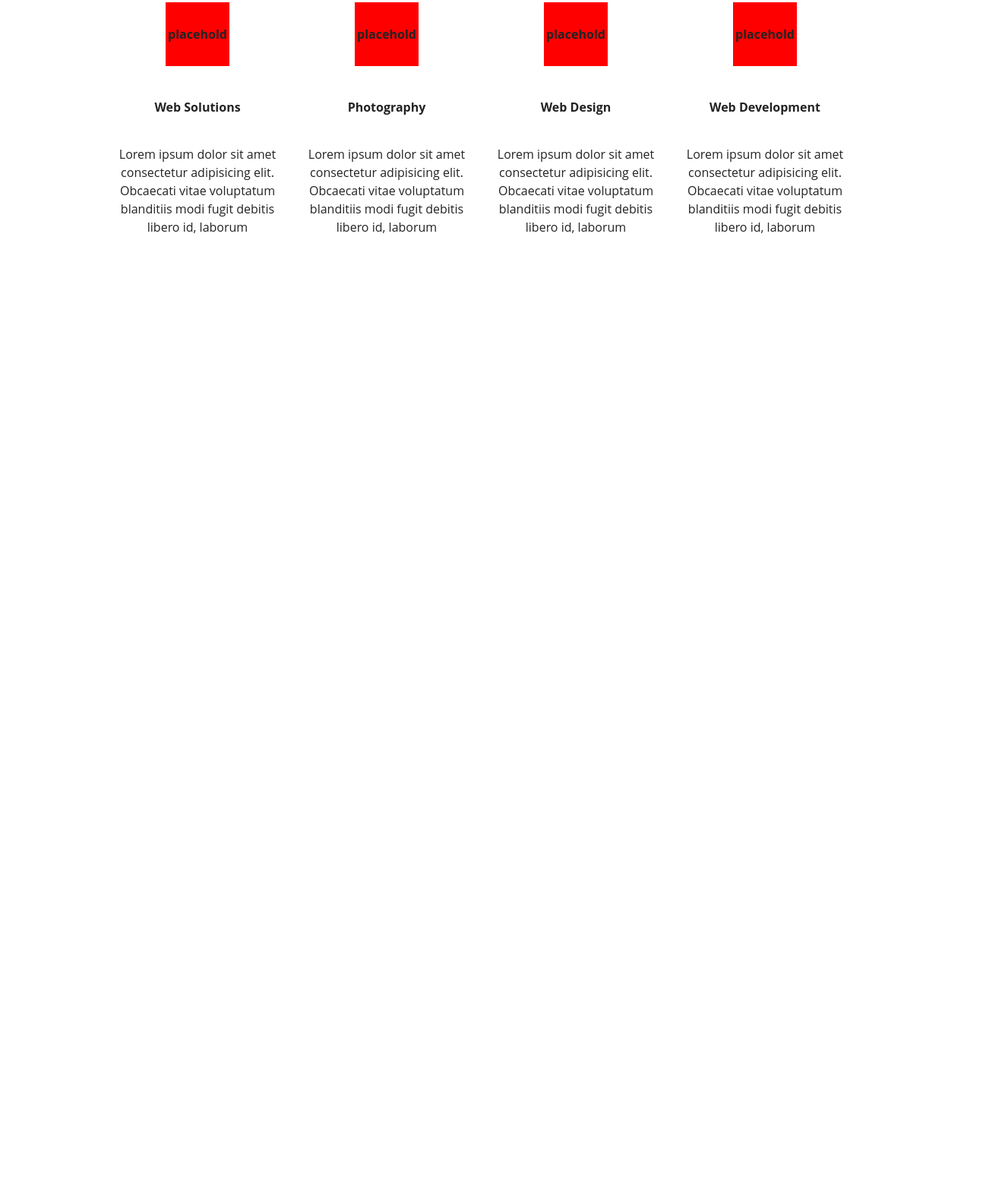
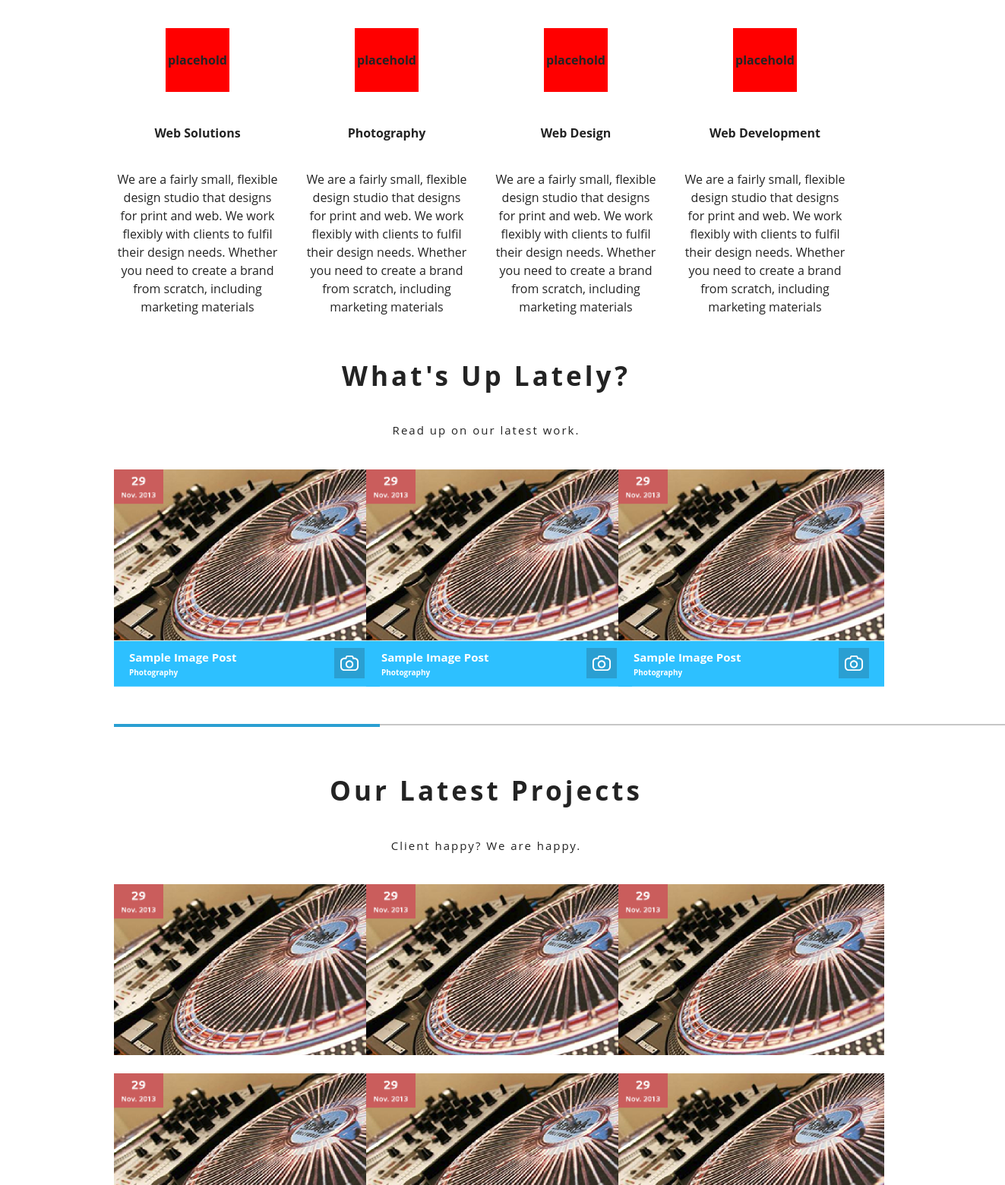
Before and after one commit to trevor-tanlines/project1, a website built with webpack: page metrolicsAssignment/index.html in a window 1280 px wide. Shown: the part 1240-2800 px from the top of the page at 76% size, 1323 px wide, since content can reach past the window. Before the commit the page ends 1575 px from the top, so only its background shows below. Built offline with nearby package versions, Linux system fonts and the light colour scheme.

Commit message:
commit done on Jan31st at 9:56pm

```diff
--- a/metrolicsAssignment/css/style.css
+++ b/metrolicsAssignment/css/style.css
@@ -267,7 +267,7 @@ body {
   align-items: center;
   padding-right: 50px;
   font-size: medium;
-  margin-left: 150px;
+  margin-left: 130px;
 }
 
 .topmenu {
@@ -275,7 +275,8 @@ body {
   float: left;
   align-items: center;
   padding-top: 20px ;
-  padding-left: 75px;
+  padding-left: 10px;
+  padding-right: 50px;
 }
 
 .topmenu1 {
@@ -344,7 +345,7 @@ body {
   width: 100%;
 }
 
-.bodyheader {
+.mainheader {
   text-align: center;
   letter-spacing: 2px;
   padding: 50px;
@@ -357,13 +358,19 @@ body {
   padding-top: 25px;
 }
 
-.thingswedo {
+.bodyheader {
   text-align: center;
-  font-size: larger;
+  font-size: 30px;
+  letter-spacing: 4px;
+}
+
+.bodysubheader {
+  text-align: center;
+  font-size: 15px;
   letter-spacing: 2px;
 }
 
-.iconplaceholder {
+.icon {
   width: 84px;
   height: 84px;
   background-color: red;
@@ -383,3 +390,84 @@ body {
   text-align: center;
   justify-content: space-between;
 }
+
+.whatsupcards {
+  flex-direction: column;
+  columns: 3;
+  padding-top: 25px;
+}
+
+.cardimage {
+  height: 225px;
+  width: 350px;
+  display: flex;
+  justify-content: space-evenly;
+  align-self: center;
+}
+
+.cardtext {
+  width: 310px;
+  height: 40px;
+  position: absolute;
+  transform: translate(-0%, -32%);
+  color: #fff;
+  padding: 10px 20px;
+  font-size: 15px;
+  text-align: left;
+  background-color: rgb(45, 192, 255);
+}
+
+.cardsubtext {
+  width: 310px;
+  height: 25px;
+  position: absolute;
+  transform: translate(-0%, 20%);
+  color: #fff;
+  padding: 10px 20px;
+  font-size: 10px;
+  text-align: left;
+  display: flex;
+}
+
+.cameraicon {
+  width: 40px;
+  height: 40px;
+  background-color: rgb(42, 159, 210);
+  position: relative;
+  margin-top: 10px;
+  margin-bottom: 10px;
+  display: flex;
+  justify-content: center;
+  margin-left: 290px;
+  color: white;
+}
+
+.scrollbar {
+  background-color: #c6c6c6;
+  height: 2px;
+  width: 1173px;
+  margin-top: 50px;
+  position: relative;
+}
+
+.scrollbarhighlight {
+  background-color: rgb(42, 159, 210);
+  height: 4px;
+  width: 350px;
+  margin-top: 50px;
+  position: relative;
+}
+
+.cardimage2 {
+  height: 225px;
+  width: 350px;
+  display: flex;
+  justify-content: space-evenly;
+  align-self: center;
+}
+
+.latestprojectcards {
+  flex-direction: column;
+  columns: 3;
+  padding-top: 25px;
+}
--- a/metrolicsAssignment/index.html
+++ b/metrolicsAssignment/index.html
@@ -40,41 +40,111 @@
 
   <main>
     <div class="topslideshow">
-        <h1 class="placeholderSlideshow">images / sldieshow here</h1>
+        <h1 class="Slideshow">images / sldieshow here</h1>
     </div>
 
-    <div class="bodyheader">
+    <div class="mainheader">
       <h2>Hey guys! This is the <span style="color: rgb(45, 192, 255)">Metrolics</span> theme. <br> It sports a responsive layout with a mobile layout. </h2>
     </div>
 
     <div class="thingswedobody">
-      <div class="thingswedo">
+      <div class="bodyheader">
         <h3>Things That We Do</h3>
-        <p>Ask us what we can do for you.</p>
+        <p class="bodysubheader">Ask us what we can do for you.</p>
       </div>
       <div class="thingswedocards">
         <div class="thingswedocard">
-          <h4 class="iconplaceholder">placehold</h4>
+          <h4 class="icon">placehold</h4>
           <h4>Web Solutions</h4>
-          <p>Lorem ipsum dolor sit amet consectetur adipisicing elit. Obcaecati vitae voluptatum blanditiis modi fugit debitis libero id, laborum </p>
+          <p>We are a fairly small, flexible design studio that designs for print and web. We work flexibly with clients to fulfil their design needs. Whether you need to create a brand from scratch, including marketing materials</p>
         </div>
         <div class="thingswedocard">
-          <h4 class="iconplaceholder">placehold</h4>
+          <h4 class="icon">placehold</h4>
           <h4>Photography</h4>
-          <p>Lorem ipsum dolor sit amet consectetur adipisicing elit. Obcaecati vitae voluptatum blanditiis modi fugit debitis libero id, laborum </p>
+          <p>We are a fairly small, flexible design studio that designs for print and web. We work flexibly with clients to fulfil their design needs. Whether you need to create a brand from scratch, including marketing materials</p>
         </div>
         <div class="thingswedocard">
-          <h4 class="iconplaceholder">placehold</h4>
+          <h4 class="icon">placehold</h4>
           <h4>Web Design</h4>
-          <p>Lorem ipsum dolor sit amet consectetur adipisicing elit. Obcaecati vitae voluptatum blanditiis modi fugit debitis libero id, laborum </p>
+          <p>We are a fairly small, flexible design studio that designs for print and web. We work flexibly with clients to fulfil their design needs. Whether you need to create a brand from scratch, including marketing materials</p>
         </div>
         <div class="thingswedocard">
-          <h4 class="iconplaceholder">placehold</h4>
+          <h4 class="icon">placehold</h4>
           <h4>Web Development</h4>
-          <p>Lorem ipsum dolor sit amet consectetur adipisicing elit. Obcaecati vitae voluptatum blanditiis modi fugit debitis libero id, laborum </p>
+          <p>We are a fairly small, flexible design studio that designs for print and web. We work flexibly with clients to fulfil their design needs. Whether you need to create a brand from scratch, including marketing materials</p>
         </div>
       </div>
     </div>
+
+    <div class="whatsuplatelybody">
+      <div class="bodyheader">
+        <h3>What's Up Lately?</h3>
+        <p class="bodysubheader">Read up on our latest work.</p>
+      </div>
+      <div class="whatsupcards">
+        <div class="whatsupcard">
+          <img class="cardimage" src="images/imageCards.png" alt="photo">
+          <h4 class="cardtext">Sample Image Post</h4>
+          <h5 class="cardsubtext">Photography</h5>
+          <img class="cameraicon" src="images/cameraicon.svg" alt="cameraicon">
+        </div>
+        <div class="whatsupcard">
+          <img class="cardimage" src="images/imageCards.png" alt="photo">
+          <h4 class="cardtext">Sample Image Post</h4>
+          <h5 class="cardsubtext">Photography</h5>
+          <img class="cameraicon" src="images/cameraicon.svg" alt="cameraicon">
+        </div>
+        <div class="whatsupcard">
+          <img class="cardimage" src="images/imageCards.png" alt="photo">
+          <h4 class="cardtext">Sample Image Post</h4>
+          <h5 class="cardsubtext">Photography</h5>
+          <img class="cameraicon" src="images/cameraicon.svg" alt="cameraicon">
+        </div>
+      </div>
+      <div class="scrollbar">
+        <div class="scrollbarhighlight"></div>
+      </div>
+    </div>
+  <br>
+    <div class="latestprojects">
+      <div class="bodyheader">
+        <h3>Our Latest Projects</h3>
+        <p class="bodysubheader">Client happy? We are happy.</p>
+      </div>
+      <div class="latestprojectcards">
+        <div class="latestprojectcard">
+          <img class="cardimage2" src="images/imageCards.png" alt="image">
+        </div>
+        <br>
+        <div class="latestprojectcard">
+          <img class="cardimage2" src="images/imageCards.png" alt="image">
+        </div>
+        <div class="latestprojectcard">
+          <img class="cardimage2" src="images/imageCards.png" alt="image">
+        </div>
+        <br>
+        <div class="latestprojectcard">
+          <img class="cardimage2" src="images/imageCards.png" alt="image">
+        </div>
+        <div class="latestprojectcard">
+          <img class="cardimage2" src="images/imageCards.png" alt="image">
+        </div>
+        <br>
+        <div class="latestprojectcard">
+          <img class="cardimage2" src="images/imageCards.png" alt="image">
+        </div>
+      </div>
+    </div>
+
+    <div class="thingsofabove">
+      <div class="bodyheader">
+        <h3>Thingsofabove</h3>
+        <p class="bodysubheader">Misc stuff we could not place anywhere else.</p>
+      </div>
+
+
+    </div>
+
 
 
 
```
Also changed, not shown: metrolicsAssignment/images/cameraicon.svg (added), metrolicsAssignment/images/imageCards.png (added).
